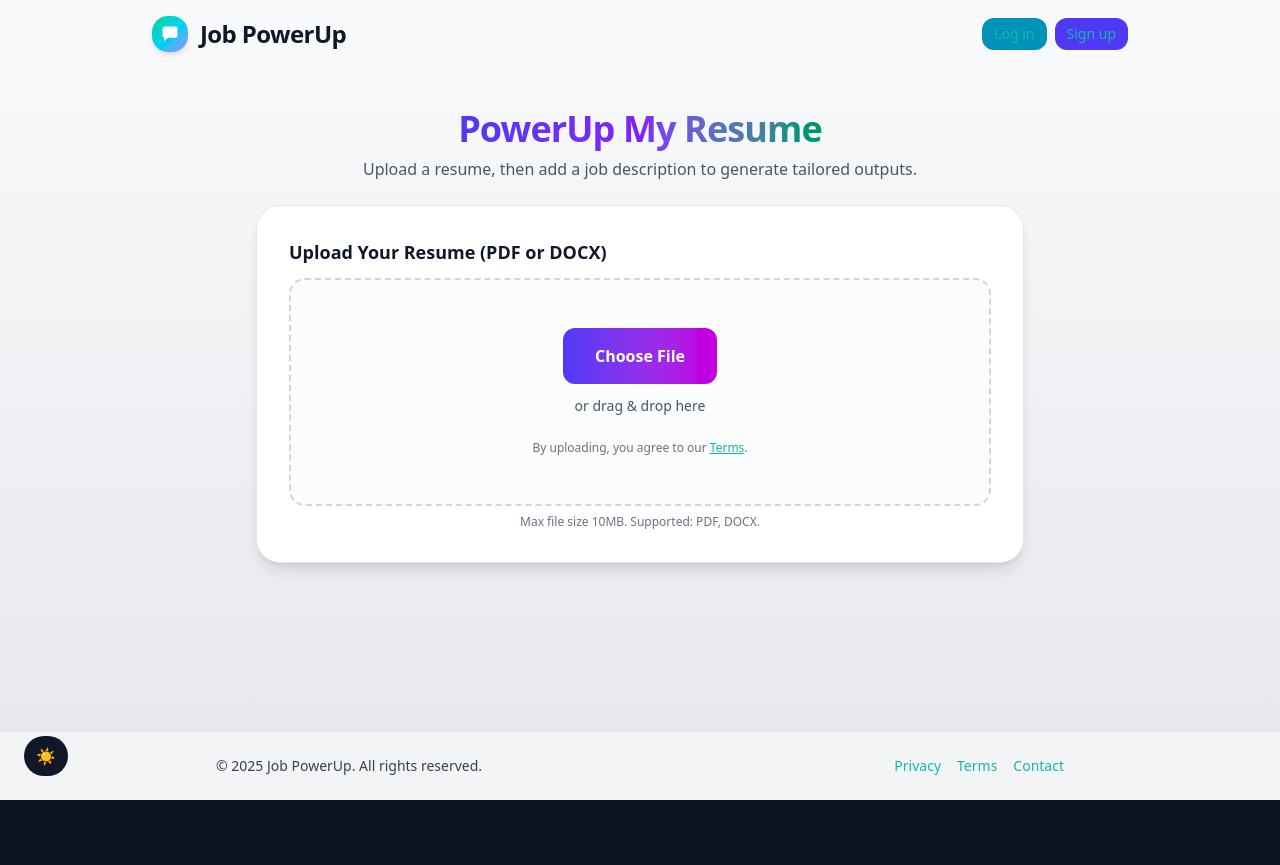
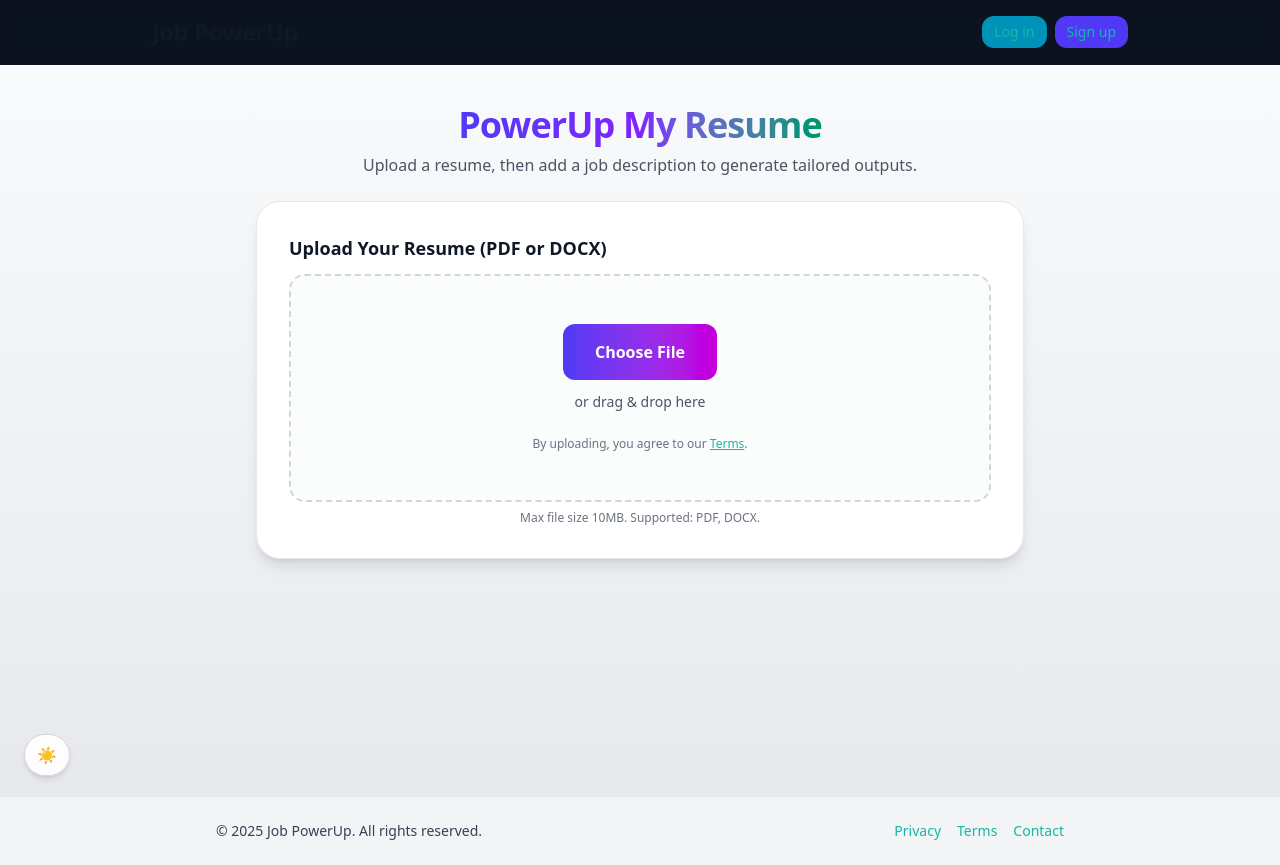
Before and after one commit to ShadowsConception/job-powerup, a Next.js app: page / in a window 1280 px wide. Before the commit the page ends 800 px from the top, so only its background shows below. Built offline with nearby package versions, Linux system fonts and the light colour scheme.

Commit message:
feat(ui): restore pro header + hover menus; auth text white; theme toggle; bigger upload; results tabs; DOCX export hook; version footer; parse fallback

```diff
--- a/src/app/layout.tsx
+++ b/src/app/layout.tsx
@@ -1,32 +1,27 @@
+// src/app/layout.tsx
 import "./globals.css";
 import type { Metadata } from "next";
+import Header from "@/components/Header";
+import FloatThemeToggle from "@/components/FloatThemeToggle";
 
 export const metadata: Metadata = {
   title: "Job PowerUp",
-  description: "Generate resume improvements, cover letters, and interview questions",
+  description: "Tailor your resume, cover letter, and interview prep.",
 };
 
 export default function RootLayout({ children }: { children: React.ReactNode }) {
   return (
     <html lang="en" suppressHydrationWarning>
-      <head>
-        {/* Pre-hydration theme script to avoid flash and honor saved preference */}
-        <script
-          dangerouslySetInnerHTML={{
-            __html: `
-(function(){
-  try {
-    var saved = localStorage.getItem('jp_theme');
-    var prefersDark = window.matchMedia('(prefers-color-scheme: dark)').matches;
-    var theme = saved || (prefersDark ? 'dark' : 'light');
-    document.documentElement.classList.toggle('dark', theme === 'dark');
-  } catch(e){}
-})();
-`,
-          }}
-        />
-      </head>
-      <body>{children}</body>
+      <body>
+        {/* Global header on all pages */}
+        <Header showAuth />
+
+        {/* Page content */}
+        {children}
+
+        {/* One global bottom-left theme toggle */}
+        <FloatThemeToggle />
+      </body>
     </html>
   );
 }
--- a/src/app/page.tsx
+++ b/src/app/page.tsx
@@ -2,8 +2,6 @@
 
 import React, { useEffect, useRef, useState } from "react";
 import { useRouter } from "next/navigation";
-import Header from "@/components/Header";
-import FloatThemeToggle from "@/components/FloatThemeToggle";
 
 function Spinner({ className = "h-4 w-4 mr-2" }: { className?: string }) {
   return (
@@ -126,7 +124,7 @@ export default function LandingPage() {
 
       const quizPromise = fetch("/api/interview-quiz", {
         method: "POST", headers: { "Content-Type": "application/json" },
-        body: JSON.stringify({ jobDescription, count: 10 }),
+        body: JSON.stringify({ jobDescription, count: 10 } ),
       }).then((r) => r.json()).then((d) => { setProgress(90); setStatus("Building interview questions…"); return d; });
 
       const [improveData, coverData, quizData] = await Promise.all([analyzePromise, coverPromise, quizPromise]);
@@ -154,8 +152,6 @@ export default function LandingPage() {
 
   return (
     <div className="min-h-screen flex flex-col bg-gradient-to-b from-gray-50 to-gray-200 dark:from-gray-950 dark:to-gray-900">
-      <Header showAuth />
-
       <main className="flex-1">
         <div className="mx-auto max-w-4xl px-6 pt-10 pb-6 text-center">
           <h1 className="text-4xl font-extrabold tracking-tight">
@@ -268,8 +264,6 @@ export default function LandingPage() {
         </div>
       </main>
 
-      <FloatThemeToggle />
-
       <footer className="bg-gray-100 dark:bg-gray-950 border-t border-gray-200 dark:border-gray-800 py-6 mt-10">
         <div className="mx-auto max-w-4xl px-6 flex flex-col md:flex-row items-center justify-between gap-3 text-sm">
           <div className="text-gray-700 dark:text-gray-300 text-center md:text-left">© {currentYear} Job PowerUp. All rights reserved.</div>
--- a/src/app/results/page.tsx
+++ b/src/app/results/page.tsx
@@ -78,33 +78,8 @@ async function copyToClipboard(text: string) {
 }
 
 /* ============================
-   Chat bubble + Theme pebble
+   Chat bubble (bottom-right)
    ============================ */
-function ThemePebble() {
-  const [theme, setTheme] = React.useState<"light" | "dark">("light");
-  React.useEffect(() => {
-    const saved = (localStorage.getItem("jp_theme") as "light" | "dark") || "light";
-    setTheme(saved);
-    document.documentElement.classList.toggle("dark", saved === "dark");
-  }, []);
-  function toggle() {
-    const next = theme === "dark" ? "light" : "dark";
-    setTheme(next);
-    localStorage.setItem("jp_theme", next);
-    document.documentElement.classList.toggle("dark", next === "dark");
-  }
-  return (
-    <button
-      onClick={toggle}
-      className="fixed bottom-6 right-[5.5rem] z-50 rounded-full border border-gray-300 dark:border-gray-700 bg-white/90 dark:bg-gray-900/90 px-3 py-2 text-sm text-gray-900 dark:text-gray-100 shadow-md hover:bg-white dark:hover:bg-gray-800"
-      aria-label="Toggle theme"
-      title="Toggle theme"
-    >
-      {theme === "dark" ? "🌙" : "☀️"}
-    </button>
-  );
-}
-
 function AssistantBubble({
   context,
 }: {
@@ -617,7 +592,7 @@ export default function ResultsPage() {
         </button>
       )}
 
-      {/* Chat + theme pebble (theme sits just to the left of the chat button) */}
+      {/* Chat bubble (toggle handled globally via layout) */}
       <AssistantBubble
         context={{
           improvements,
@@ -627,7 +602,6 @@ export default function ResultsPage() {
           resumeText,
         }}
       />
-      <ThemePebble />
 
       <footer className="bg-gray-100 dark:bg-gray-950 border-t border-gray-200 dark:border-gray-800 py-6 mt-10">
         <div className="mx-auto max-w-4xl px-6 flex flex-col md:flex-row items-center justify-between gap-3 text-sm">
--- a/src/components/FloatThemeToggle.tsx
+++ b/src/components/FloatThemeToggle.tsx
@@ -1,31 +1,32 @@
-'use client';
+// src/components/FloatThemeToggle.tsx
+"use client";
 
-import React, { useEffect, useState } from 'react';
+import { useEffect, useState } from "react";
 
 export default function FloatThemeToggle() {
-  const [theme, setTheme] = useState<'light' | 'dark'>('light');
+  const [theme, setTheme] = useState<"light" | "dark">("light");
 
   useEffect(() => {
-    const saved = (localStorage.getItem('jp_theme') as 'light' | 'dark') || 'light';
+    const saved = (localStorage.getItem("jp_theme") as "light" | "dark") || "light";
     setTheme(saved);
-    document.documentElement.classList.toggle('dark', saved === 'dark');
+    document.documentElement.classList.toggle("dark", saved === "dark");
   }, []);
 
   function toggle() {
-    const next = theme === 'dark' ? 'light' : 'dark';
+    const next = theme === "dark" ? "light" : "dark";
     setTheme(next);
-    localStorage.setItem('jp_theme', next);
-    document.documentElement.classList.toggle('dark', next === 'dark');
+    localStorage.setItem("jp_theme", next);
+    document.documentElement.classList.toggle("dark", next === "dark");
   }
 
   return (
     <button
       onClick={toggle}
-      className="fixed bottom-6 left-6 z-40 rounded-full px-3 py-2 bg-gray-900 text-white hover:bg-black"
+      className="fixed bottom-6 left-6 z-50 rounded-full px-3 py-2 border border-gray-300 dark:border-gray-700 bg-white/90 dark:bg-gray-900/90 text-gray-900 dark:text-gray-100 shadow-md hover:bg-white dark:hover:bg-gray-800"
       aria-label="Toggle theme"
       title="Toggle theme"
     >
-      {theme === 'dark' ? '🌙' : '☀️'}
+      {theme === "dark" ? "🌙" : "☀️"}
     </button>
   );
 }
--- a/src/components/Header.tsx
+++ b/src/components/Header.tsx
@@ -1,37 +1,33 @@
-'use client';
+// src/components/Header.tsx
+"use client";
 
-import React from 'react';
+import Link from "next/link";
 
-export default function Header({ showAuth = false }: { showAuth?: boolean }) {
+export default function Header({ showAuth = true }: { showAuth?: boolean }) {
   return (
-    <header className="border-b border-transparent bg-transparent/50 backdrop-blur supports-[backdrop-filter]:bg-transparent/45">
+    <header className="sticky top-0 z-40 border-b border-transparent bg-transparent/50 backdrop-blur supports-[backdrop-filter]:bg-transparent/45">
       <div className="mx-auto max-w-5xl px-6 py-4 flex items-center justify-between gap-4">
-        <a href="/" className="flex items-center gap-3 group">
-          {/* PowerUp logo bubble */}
-          <div className="h-9 w-9 rounded-2xl bg-gradient-to-br from-emerald-400 via-cyan-400 to-indigo-400 grid place-items-center shadow-md">
-            <svg width="18" height="18" viewBox="0 0 24 24" className="fill-white">
-              <path d="M2 5a3 3 0 0 1 3-3h14a3 3 0 0 1 3 3v9a3 3 0 0 1-3 3H9l-5 5v-5H5a3 3 0 0 1-3-3V5z" />
-            </svg>
-          </div>
+        <Link href="/" className="flex items-center gap-2">
+          {/* If you have a logo image, drop it here; text fallback below */}
           <span className="text-2xl font-extrabold tracking-tight text-gray-900 dark:text-gray-100">
             Job PowerUp
           </span>
-        </a>
+        </Link>
 
         {showAuth && (
           <div className="flex items-center gap-2">
-            <a
+            <Link
               href="/login"
               className="rounded-xl px-3 py-1.5 text-sm text-white bg-cyan-600 hover:bg-cyan-700"
             >
               Log in
-            </a>
-            <a
+            </Link>
+            <Link
               href="/signup"
               className="rounded-xl px-3 py-1.5 text-sm text-white bg-indigo-600 hover:bg-indigo-700"
             >
               Sign up
-            </a>
+            </Link>
           </div>
         )}
       </div>
```
Also changed, not shown: tsconfig.json (+23 -5 lines).
